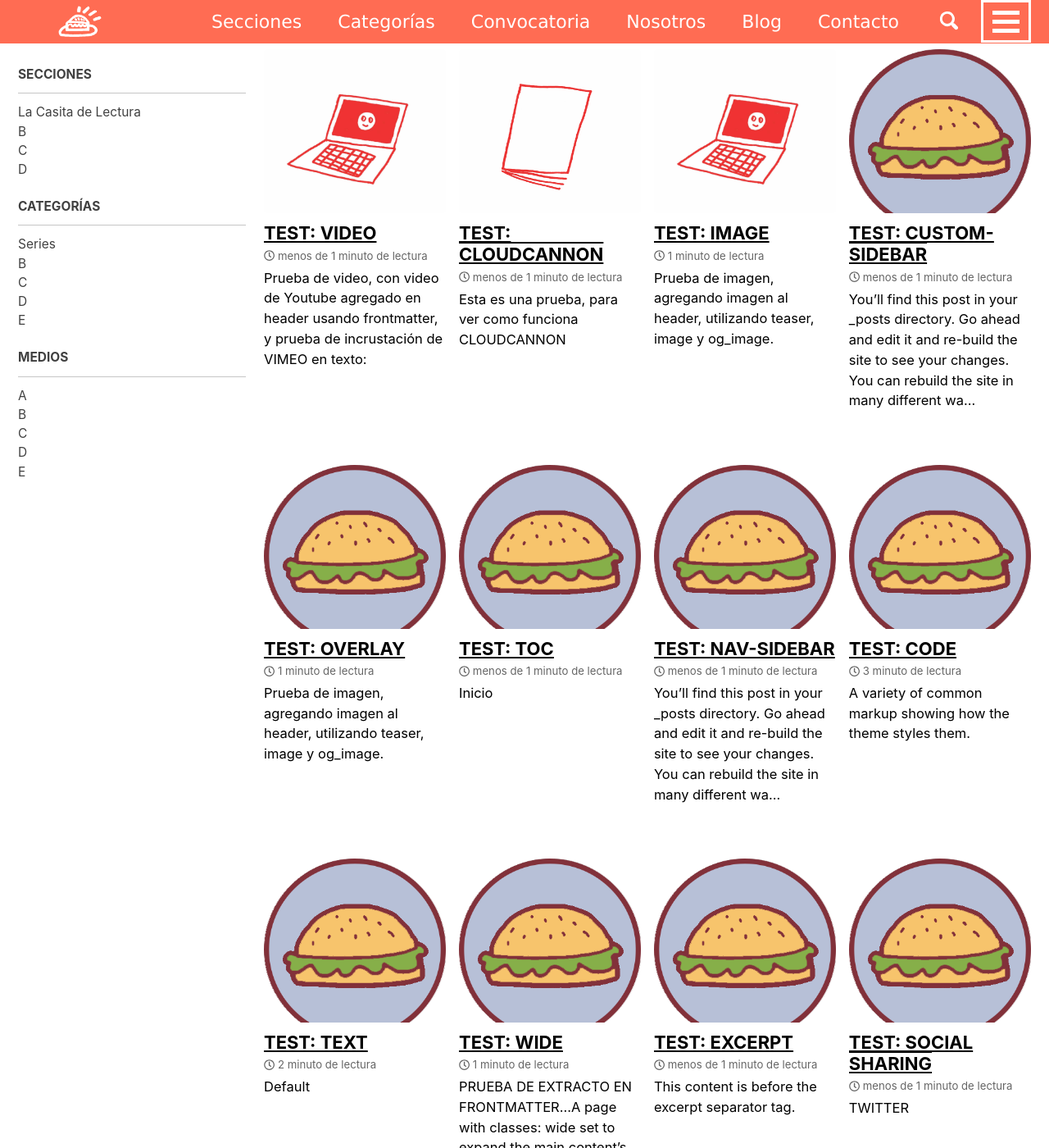
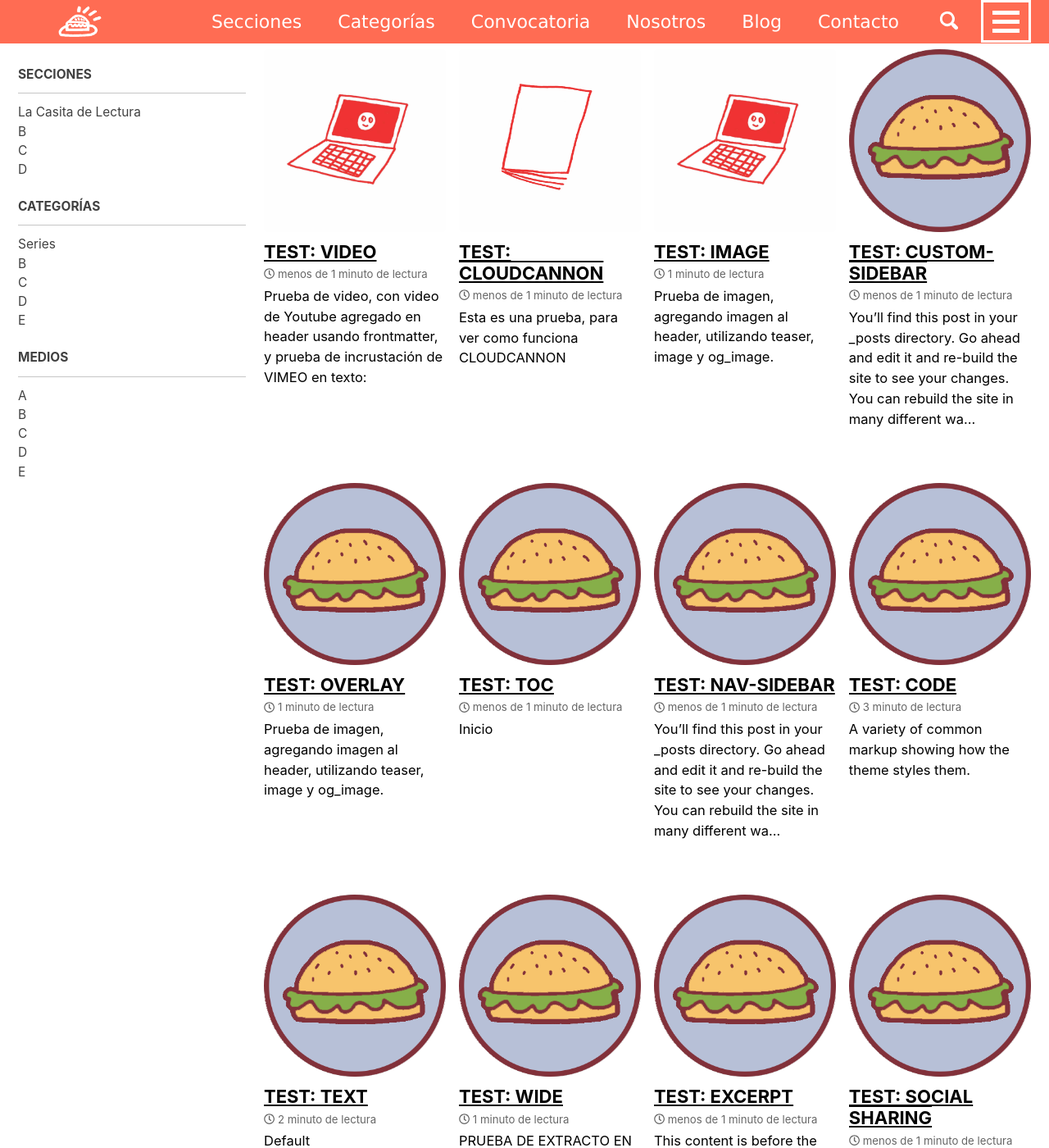
Before and after one commit to sangucherevista/sangucherevista.github.io, a Jekyll site: the page built from _pages/posts.html, in a window 1280 px wide and 1400 px high, scrolled down 385 px. Shown: the whole window at 82% size. Built offline with Jekyll 4.4.1, drawn with Linux system fonts in a browser that asks for light colours; nearby versions of some CDN libraries.

Commit message:
Updated '_sass/minimal-mistakes/_archive.scss' via CloudCannon

```diff
--- a/_sass/minimal-mistakes/_archive.scss
+++ b/_sass/minimal-mistakes/_archive.scss
@@ -170,7 +170,7 @@
 
   .archive__item-teaser {
     @include breakpoint($small) {
-      max-height: 200px;
+      max-height: auto;
     }
 
     @include breakpoint($medium) {
```
